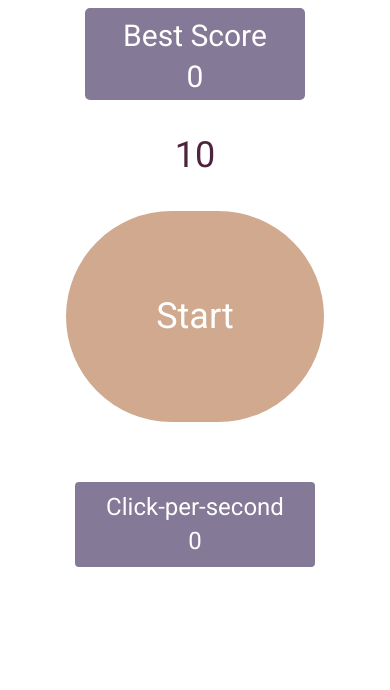
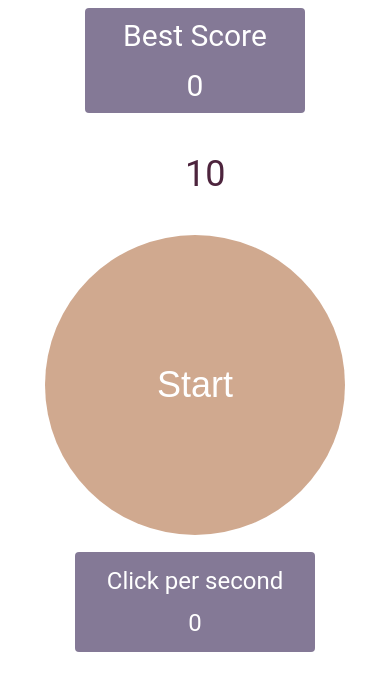
Before and after one commit to RelywOo/clicker, a plain HTML site: page index.html in a window 390 px wide. Drawn offline with Linux system fonts and the light colour scheme.

Commit message:
reworked the project

```diff
--- a/css/style.css
+++ b/css/style.css
@@ -1,336 +1,229 @@
-@import url('https://fonts.googleapis.com/css2?family=Roboto&display=swap');
+body
+{
+    font-family: 'Roboto';
+    font-style: normal;
+}
+
+
+html{
+    box-sizing: content-box;
+}
+
+html *, ::after, ::before
+{
+    box-sizing: inherit;
+}
+
+
+h1, h2, h3, h4, h5, h6, p
+{
+    margin: 0;
+}
+
+
+
+
+.container{
+    width: 300px;
+    text-align: center;
+    color: white;
+    margin: 0 auto;
+}
 
 
 
 .best-score-container
 {
-
+    width: 220px;
+    background: #847996;
+    border-radius: 4px;
     margin: 0 auto;
-    text-align: center;
-    background: #847996;
-    max-width: 400px;
-    color: white;
-    border-radius: 5px;
+    padding: 10px 0;
+    margin-bottom: 40px;
 }
-
-
-.container{
-   max-width: 500px;
-    margin: 0 auto;
-    text-align: center;
-
-}
-
 
 
 .best-score-text
 {
-    font-family: 'Roboto';
-    font-style: normal;
-    font-size: 48px;
-    line-height: 0.83;
-    padding-top: 20px;
+    font-size: 30px;
+    line-height: 1.17;
+    width: 145px;
+    padding-bottom: 15px;
+    margin: 0 auto;
 }
 
 
 
 .best-score-value
 {
-    font-family: 'Roboto';
-    font-style: normal;
-    font-size: 48px;
-    line-height: 0.86;
-    padding-bottom: 20px;
+    width: 37px;
+    font-size: 30px;
+    line-height: 1.17;
+    margin: 0 auto;
 }
-
 
 .timer
 {
-    text-align: center;
-    font-family: 'Roboto';
-    font-style: normal;
-    font-size: 72px;
-    line-height: 0.8;
+    width: 20px;
+    font-size: 36px;
+    line-height: 1.17;
     color: #4D243D;
-}
-
-
-.clicker
-{
     margin: 0 auto;
-    text-align: center;
-    border-radius: 500px;
+    margin-bottom: 40px;
 }
 
 .start
 {
-    padding: 30%;
+    width: 300px;
+    height: 300px;
     background: #D0A98F;
-    border-radius: 450px;
+    border: 0;
+    border-radius: 300px;
+    padding: 0;
+    font-size: 36px;
+    line-height: 1.17;
     color: white;
-    border: 0px;
-    font-family: 'Roboto';
-    font-style: normal;
-    font-size: 60px;
-    line-height: 0.86;
+    margin-bottom: 17px;
 }
+
 
 .try-again-container
 {
+    width: 180px;
+    background: #A7CAB1;
+    border-radius: 10px;
+    padding: 12px 0;
     margin: 0 auto;
-    text-align: center;
-    max-width: 300px;
-    margin-top: 20px;
+    margin-bottom: 43px;
 }
 
 .try-again
 {
+    width: 145px;
+    background: #A7CAB1;
+    font-size: 30px;
+    line-height: 1.17;
+    border: 0;
     color: white;
-    background: #A7CAB1;
-    border: 0px;
-    padding-top: 12px;
-    padding-bottom: 12px;
-    font-size: 47px;
-    line-height: 0.86;
-    padding-left: 52px;
-    padding-right: 52px;
-    margin: 0 auto;
-    max-width: 300px;
-    border-radius: 10px;
+    padding: 0;
+}
 
-}
 
 .click-per-second-container
 {
+    width: 240px;
+    background: #847996;
+    border-radius: 4px;
+    padding: 15px 0;
+    margin: 0 auto;
+}
 
-    background: #847996;
-    margin: 0 auto;
-    color: white;
-    text-align: center;
-    border-radius: 4px;
-    max-width: 400px;
-}
 
 .click-per-second-text
 {
-    font-size: 140%;
-    padding: 5%;
-    font-family: 'Roboto';
-    font-style: normal;
-    font-size: 36px;
-    line-height: 0.86;
-    padding-bottom: 11px;
-    margin-bottom: 0;
-    padding-top: 15px;
-    padding-left: 68px;
-    padding-right: 68px;
-    margin-top: 60px;
+    width: 177px;
+    font-size: 24px;
+    line-height: 1.17;
+    padding-bottom: 14px;
+    margin: 0 auto;
 }
 
 .click-per-second-value
 {
-    margin-top: 0;
-    padding-bottom: 15px;
-    font-family: 'Roboto';
-    font-style: normal;
-    font-size: 36px;
-    line-height: 0.86;
+    width: 34px;
+    font-size: 24px;
+    line-height: 1.17;
+    margin: 0 auto;
 }
 
 
 
 
-@media (max-width:1200px)
+
+@media (min-width: 1200px)
 {
     .container
     {
-        max-width: 400px;
+        width: 500px;
     }
 
     .best-score-container
     {
-        max-width: 300px;
+        width: 400px;
+        padding: 20px 0;
+        margin-bottom: 40px;
+        margin-top: 60px;
     }
 
     .best-score-text
     {
-        margin: 0 auto;
-        max-width: 200px;
-        font-size: 40px;
-        line-height: 0.86;
-        padding-top: 15px;
-        padding-bottom: 25px;
-        padding-left: 45px;
-        padding-right: 45px;
-        margin-bottom: 0;
+        width: 235px;
+        font-size: 48px;
+        line-height: 1.20;
+        padding-bottom: 40px;
     }
 
     .best-score-value
     {
-        font-size: 30px;
-        line-height: 0.86;
-        margin-top: 0px;
-        padding-bottom: 10px;
-        margin-bottom: 40px;
-        padding-left: 15px;
-        padding-right: 15px;
+        width: 60px;
+        font-size: 48px;
+        line-height: 1.20;
     }
 
-    .timer{
-        font-size: 36px;
-        line-height: 0.86;
-        margin-bottom: 40px;
-    }
-
-    .clicker
+    .timer
     {
-        max-width: 500px;
+        width: 40px;
+        font-size: 72px;
+        line-height: 1.25;
+        margin-bottom: 50px;
     }
 
     .start
     {
-        font-size: 36px;
-        line-height: 0.86;
+        width: 500px;
+        height: 500px;
+        font-size: 60px;
+        line-height: 1.17;
+        margin-bottom: 20px;
     }
+
 
     .try-again-container
     {
-        margin-top: 17px;
-        max-width: 180px;
-        margin-bottom: 43px;
+        width: 300px;
+        padding: 12px 0;
+        margin-bottom: 80px;
+
     }
-
 
     .try-again
     {
-        min-width: 123px;
-        font-size: 30px;
-        line-height: 0.86;
-        padding-top: 12px;
-        padding-bottom: 12px;
-        padding-left: 28px;
-        padding-right: 28px;
+        width: 210px;
+        font-size: 48px;
+        line-height: 1.17;
     }
 
     .click-per-second-container
     {
-        max-width: 240px;
-        margin-bottom: 50px;
+        width: 400px;
+        padding: 15px 0;
+        margin-bottom: 90px;
     }
+
 
     .click-per-second-text
     {
-        font-size: 24px;
-        line-height: 0.86;
-        padding-top: 15px;
-        padding-left: 31px;
-        padding-right: 31px;
-        padding-bottom: 14px;
+        width: 265px;
+        font-size: 36px;
+        line-height: 1.17;
+        padding-bottom: 11px;
     }
 
     .click-per-second-value
     {
-        font-size: 24px;
-        line-height: 0.86;
-        padding-bottom: 15px;
-
+        width: 50px;
+        font-size: 36px;
+        line-height: 1.17;
     }
 
 }
-
-
-
-@media (max-width:500px)
-{
-    .container
-    {
-        max-width: 300px;
-    }
-
-    .best-score-container
-    {
-        max-width: 220px;
-    }
-
-    .best-score-text
-    {
-        max-width: 145px;
-        font-size: 30px;
-        line-height: 0.86;
-        padding-top: 15px;
-        padding-bottom: 15px;
-        padding-left: 37px;
-        padding-right: 37px;
-        margin-bottom: 0;
-    }
-
-    .best-score-value
-    {
-        font-size: 30px;
-        line-height: 0.86;
-        margin-top: 0px;
-        padding-bottom: 10px;
-        margin-bottom: 40px;
-    }
-
-    .timer{
-        font-size: 36px;
-        line-height: 0.86;
-        margin-bottom: 40px;
-    }
-
-    .clicker
-    {
-        max-width: 300px;
-    }
-
-    .start
-    {
-        font-size: 36px;
-        line-height: 0.86;
-    }
-
-    .try-again-container
-    {
-        margin-top: 17px;
-        max-width: 180px;
-        margin-bottom: 43px;
-    }
-
-
-    .try-again
-    {
-        min-width: 123px;
-        font-size: 30px;
-        line-height: 0.86;
-        padding-top: 12px;
-        padding-bottom: 12px;
-        padding-left: 28px;
-        padding-right: 28px;
-    }
-
-    .click-per-second-container
-    {
-        max-width: 240px;
-        margin-bottom: 50px;
-    }
-
-    .click-per-second-text
-    {
-        font-size: 24px;
-        line-height: 0.86;
-        padding-top: 15px;
-        padding-left: 31px;
-        padding-right: 31px;
-        padding-bottom: 14px;
-    }
-
-    .click-per-second-value
-    {
-        font-size: 24px;
-        line-height: 0.86;
-        padding-bottom: 15px;
-
-    }
-
-}
--- a/index.html
+++ b/index.html
@@ -23,7 +23,7 @@
     </div>
     <div class="click-per-second-container">
         <p class="click-per-second-text">
-            Click-per-second
+            Click per second
         </p>
         <p class="click-per-second-value">
             0
```
